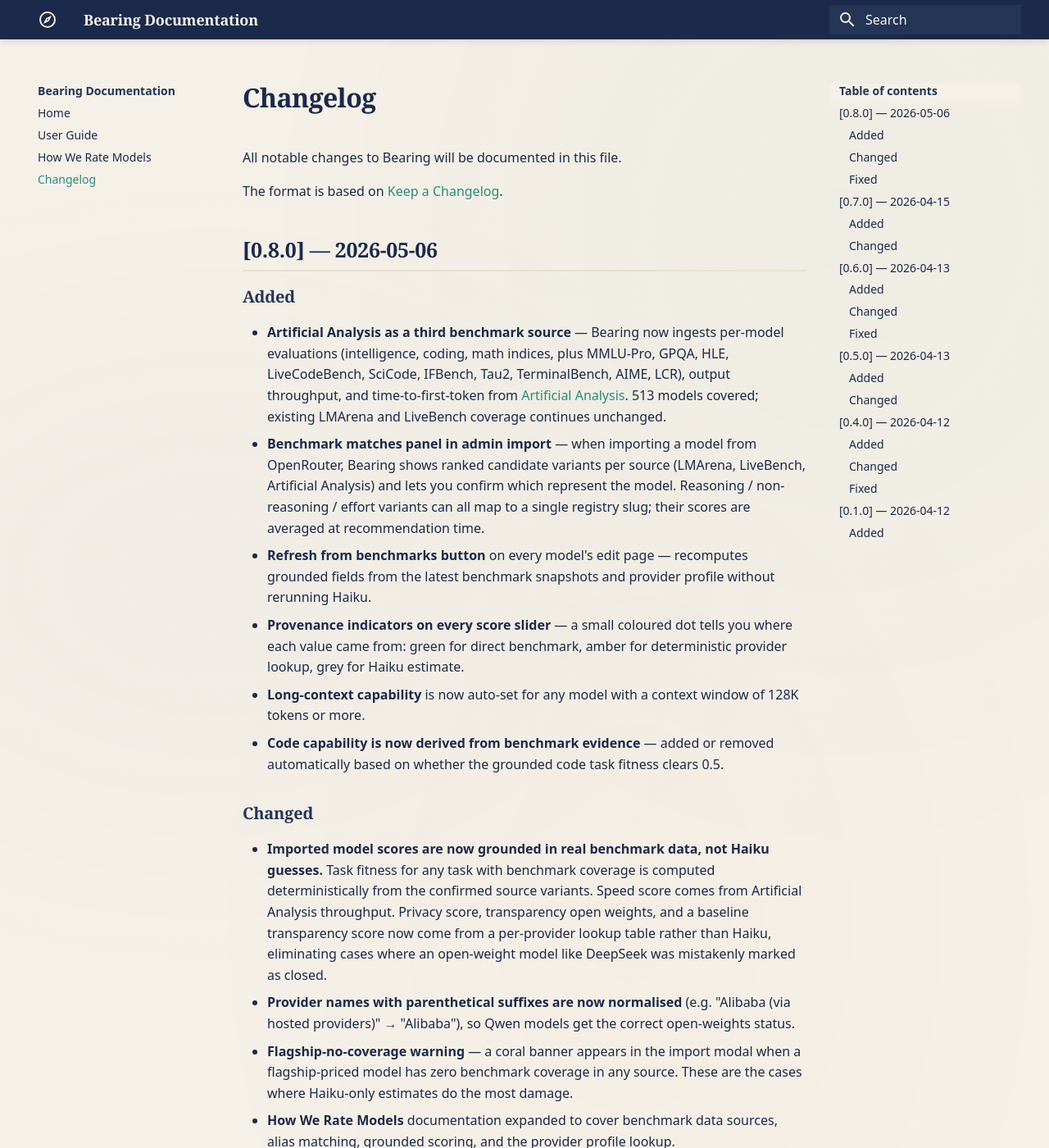
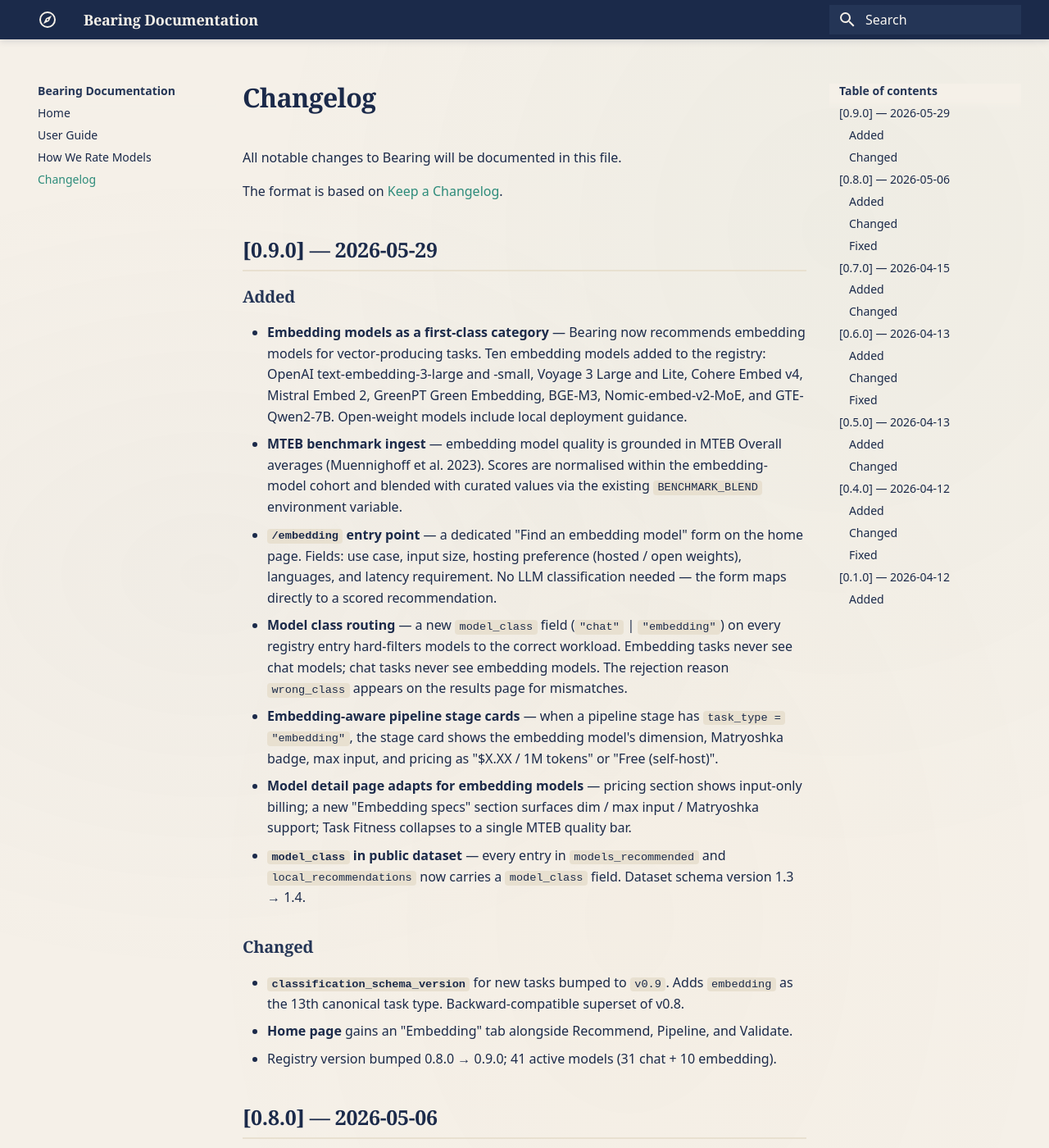
Before and after one commit to tomcwxyz/bearing, an MkDocs documentation site: the page built from docs/changelog.md, in a window 1280 px wide and 1400 px high. Shown: the whole window at 82% size. Built offline with MkDocs 1.6.1 and Material for MkDocs 9.7.7, drawn with Linux system fonts in a browser that asks for light colours.

Commit message:
docs: add v0.9.0 changelog entry for embedding models

```diff
--- a/docs/changelog.md
+++ b/docs/changelog.md
@@ -3,6 +3,24 @@
 All notable changes to Bearing will be documented in this file.
 
 The format is based on [Keep a Changelog](https://keepachangelog.com/).
+
+## [0.9.0] — 2026-05-29
+
+### Added
+
+- **Embedding models as a first-class category** — Bearing now recommends embedding models for vector-producing tasks. Ten embedding models added to the registry: OpenAI text-embedding-3-large and -small, Voyage 3 Large and Lite, Cohere Embed v4, Mistral Embed 2, GreenPT Green Embedding, BGE-M3, Nomic-embed-v2-MoE, and GTE-Qwen2-7B. Open-weight models include local deployment guidance.
+- **MTEB benchmark ingest** — embedding model quality is grounded in MTEB Overall averages (Muennighoff et al. 2023). Scores are normalised within the embedding-model cohort and blended with curated values via the existing `BENCHMARK_BLEND` environment variable.
+- **`/embedding` entry point** — a dedicated "Find an embedding model" form on the home page. Fields: use case, input size, hosting preference (hosted / open weights), languages, and latency requirement. No LLM classification needed — the form maps directly to a scored recommendation.
+- **Model class routing** — a new `model_class` field (`"chat"` | `"embedding"`) on every registry entry hard-filters models to the correct workload. Embedding tasks never see chat models; chat tasks never see embedding models. The rejection reason `wrong_class` appears on the results page for mismatches.
+- **Embedding-aware pipeline stage cards** — when a pipeline stage has `task_type = "embedding"`, the stage card shows the embedding model's dimension, Matryoshka badge, max input, and pricing as "$X.XX / 1M tokens" or "Free (self-host)".
+- **Model detail page adapts for embedding models** — pricing section shows input-only billing; a new "Embedding specs" section surfaces dim / max input / Matryoshka support; Task Fitness collapses to a single MTEB quality bar.
+- **`model_class` in public dataset** — every entry in `models_recommended` and `local_recommendations` now carries a `model_class` field. Dataset schema version 1.3 → 1.4.
+
+### Changed
+
+- **`classification_schema_version`** for new tasks bumped to `v0.9`. Adds `embedding` as the 13th canonical task type. Backward-compatible superset of v0.8.
+- **Home page** gains an "Embedding" tab alongside Recommend, Pipeline, and Validate.
+- Registry version bumped 0.8.0 → 0.9.0; 41 active models (31 chat + 10 embedding).
 
 ## [0.8.0] — 2026-05-06
 
```
